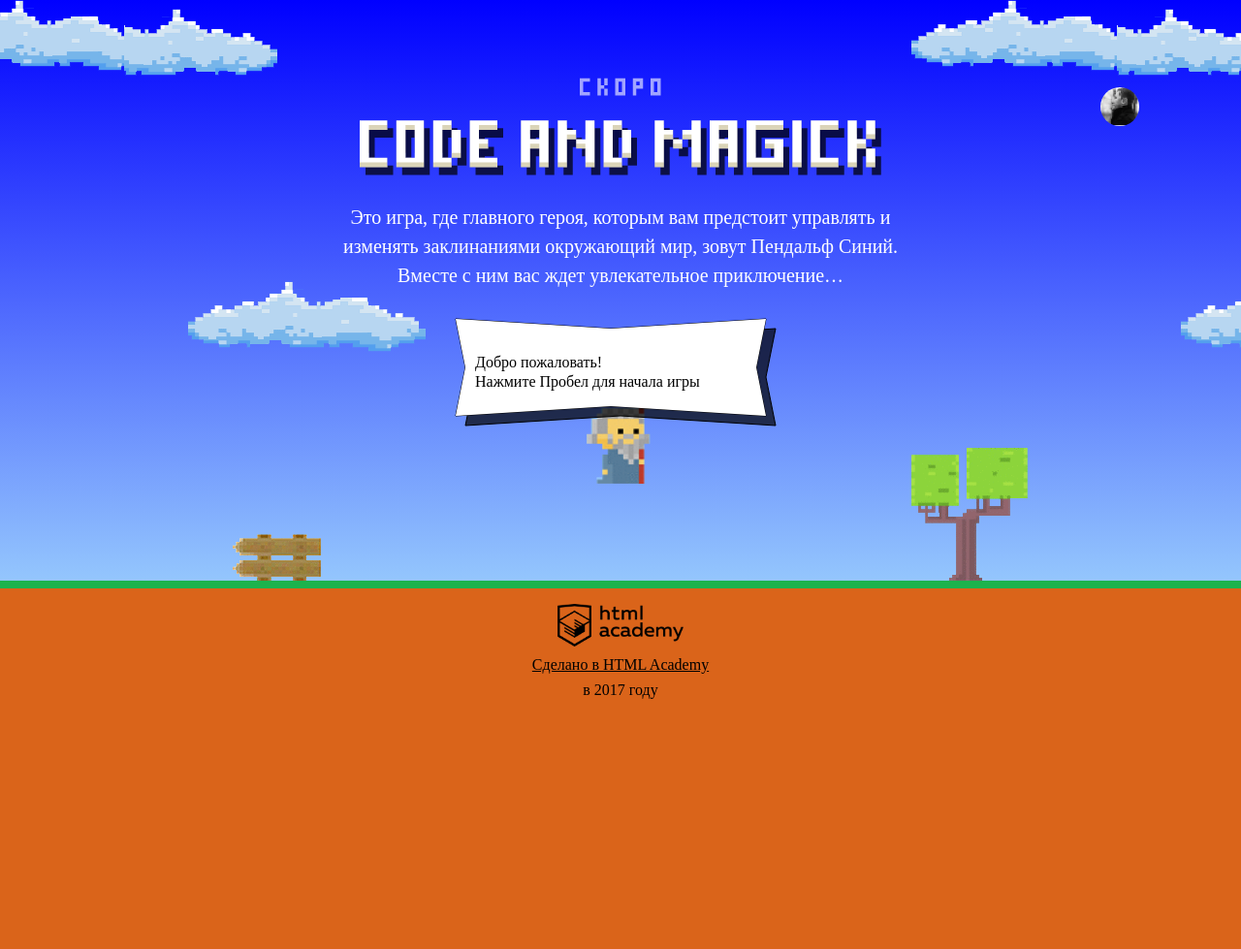
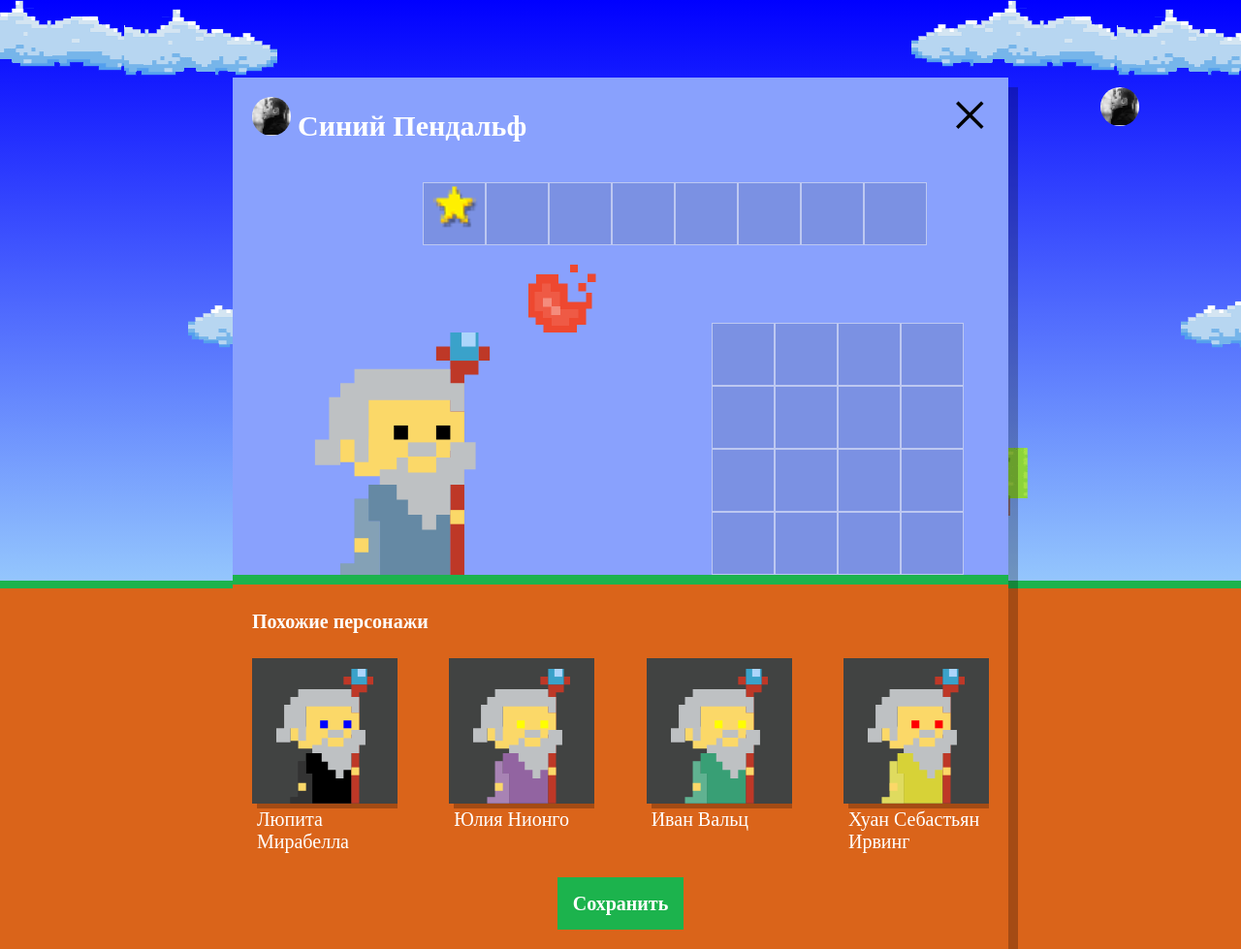
Before and after one commit to validcoderu/323639-code-and-magick-19, a website: page index.html in a window 1280 px wide. Shown: the whole page at 97% size. Before the commit the page ends 800 px from the top, so only its background shows below. Drawn offline with Linux system fonts and the light colour scheme; a web font is replaced by a local one.

Commit message:
Setup window

```diff
--- a/index.html
+++ b/index.html
@@ -200,6 +200,7 @@
   }
 </script>
 <script src="js/stat.js"></script>
+<script src="js/setup.js"></script>
 <script src="js/game.js"></script>
 
 </body>
--- /dev/null
+++ b/js/setup.js
@@ -0,0 +1,70 @@
+'use strict';
+
+document.querySelector('.setup').classList.remove('hidden');
+
+var FIRST_NAMES = ['Иван', 'Хуан Себастьян', 'Мария', 'Кристоф', 'Виктор', 'Юлия', 'Люпита', 'Вашингтон'];
+var SUR_NAMES = ['да Марья', 'Верон', 'Мирабелла', 'Вальц', 'Онопко', 'Топольницкая', 'Нионго', 'Ирвинг'];
+var COAT_COLORS = ['rgb(101, 137, 164)', 'rgb (241, 43, 107)', 'rgb(146, 100, 161)', 'rgb(56, 159, 117)', 'rgb(215, 210, 55)', 'rgb(0, 0, 0)'];
+var EYES_COLORS = ['black', 'red', 'blue', 'yellow', 'green'];
+
+var renderWizardName = function (names, surnames) {
+  var wizardName = Math.floor(Math.random() * names.length);
+  var wizardSurname = Math.floor(Math.random() * surnames.length);
+  return names[wizardName] + ' ' + surnames[wizardSurname];
+};
+
+var getRandomCoatColor = function (coatColors) {
+  var wizardCoatColor = Math.floor(Math.random() * coatColors.length);
+  return coatColors[wizardCoatColor];
+};
+
+var getRandomEyesColor = function (eyesColors) {
+  var wizardEyeColor = Math.floor(Math.random() * eyesColors.length);
+  return eyesColors[wizardEyeColor];
+};
+
+var wizards = [
+  {
+    name: renderWizardName(FIRST_NAMES, SUR_NAMES),
+    coatColor: getRandomCoatColor(COAT_COLORS),
+    eyesColor: getRandomEyesColor(EYES_COLORS)
+  },
+  {
+    name: renderWizardName(FIRST_NAMES, SUR_NAMES),
+    coatColor: getRandomCoatColor(COAT_COLORS),
+    eyesColor: getRandomEyesColor(EYES_COLORS)
+  },
+  {
+    name: renderWizardName(FIRST_NAMES, SUR_NAMES),
+    coatColor: getRandomCoatColor(COAT_COLORS),
+    eyesColor: getRandomEyesColor(EYES_COLORS)
+  },
+  {
+    name: renderWizardName(FIRST_NAMES, SUR_NAMES),
+    coatColor: getRandomCoatColor(COAT_COLORS),
+    eyesColor: getRandomEyesColor(EYES_COLORS)
+  }
+];
+
+var similarListElement = document.querySelector('.setup-similar-list');
+var similarWizardTemplate = document.querySelector('#similar-wizard-template').content.querySelector('.setup-similar-item');
+
+var renderWizard = function (wizard) {
+  var wizardElement = similarWizardTemplate.cloneNode(true);
+
+  wizardElement.querySelector('.setup-similar-label').textContent = wizard.name;
+  wizardElement.querySelector('.wizard-coat').style.fill = wizard.coatColor;
+  wizardElement.querySelector('.wizard-eyes').style.fill = wizard.eyesColor;
+
+  return wizardElement;
+};
+
+var fragment = document.createDocumentFragment();
+
+for (var i = 0; i < wizards.length; i++) {
+  fragment.appendChild(renderWizard(wizards[i]));
+}
+
+similarListElement.appendChild(fragment);
+
+document.querySelector('.setup-similar').classList.remove('hidden');
```
